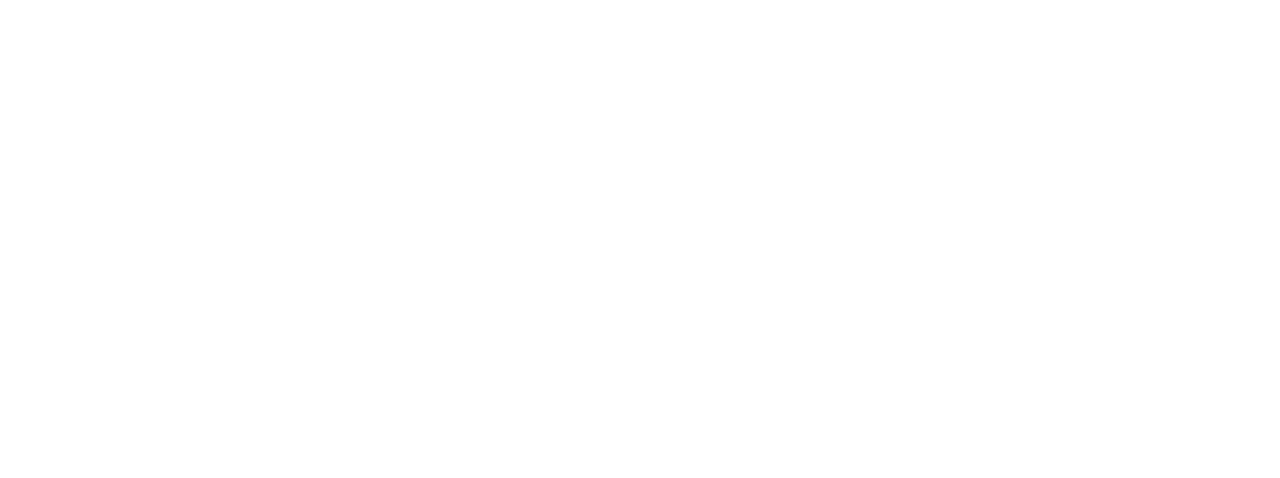
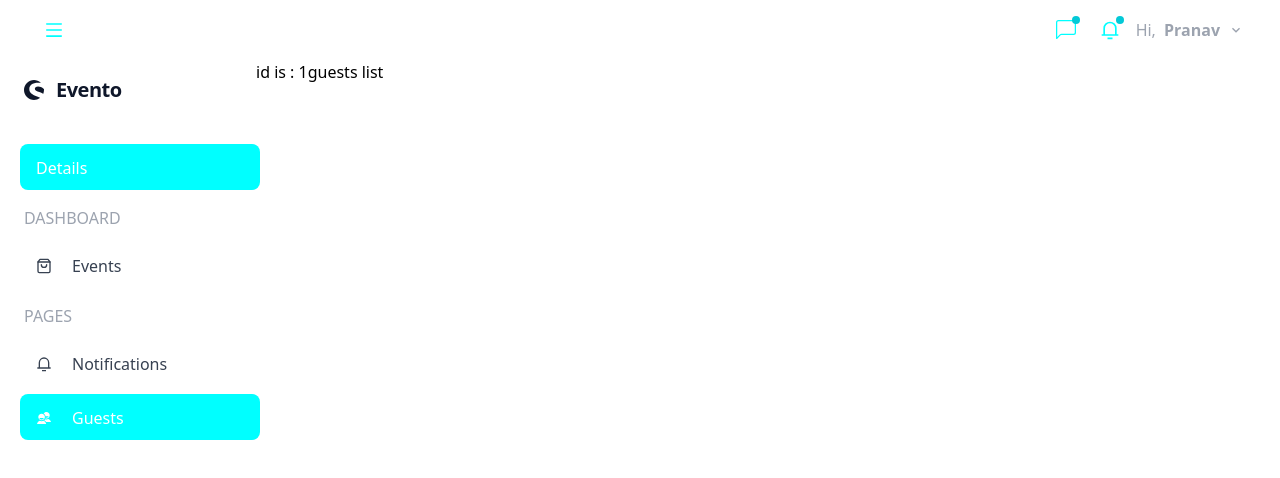
Before and after one commit to Pratik772846/EventWizard-frontend, a React (Vite) app: page /dash/1/guests in a window 1280 px wide. Before the commit this address had no page. Shown: the top 478 px of the page. Built offline with nearby package versions, Linux system fonts and the light colour scheme; sample sign-in values are in the browser's storage.

Commit message:
create event done and nested routing done on dashboard

```diff
--- a/src/App.jsx
+++ b/src/App.jsx
@@ -13,6 +13,9 @@ import EventCreation from "./components/Home/components/EventCreation.jsx";
 import Services from "./components/LandingPage/Services.jsx";
 import Contact from "./components/LandingPage/Contact.jsx";
 import Dash from "./components/Dashboard/Dashboard.jsx";
+import Details from "./components/Dashboard/components/Details.jsx";
+import Guests from "./components/Dashboard/components/Guests.jsx";
+
 function App() {
   return (
     <>
@@ -65,11 +68,24 @@ function App() {
           </ProtectedUserRoute>
           }/>
 
-        <Route path="/dash" element={
-          <ProtectedUserRoute>
-            <Dash/>
-          </ProtectedUserRoute>
-          }/>
+        <Route path="/dash/:id" element={<Dash/>}>
+            <Route index element={
+              <ProtectedUserRoute>
+                <Details/>
+              </ProtectedUserRoute>
+            } />
+            <Route
+              path="guests"
+              element={<ProtectedUserRoute>
+                <Guests/>
+              </ProtectedUserRoute>}
+            />
+        </Route>
+
+
+          {/* If none of the above routes are matched, show 404 */}
+          <Route path="*" element={<h1>404 Not Found</h1>} />
+
 
         </Routes>
     </>
--- a/src/components/Dashboard/Dashboard.jsx
+++ b/src/components/Dashboard/Dashboard.jsx
@@ -1,4 +1,5 @@
 import React from 'react';
+import {Outlet} from "react-router-dom";
 import Navbar from './components/Navbar';
 import Sidebar from './components/Sidebar';
 
@@ -19,7 +20,14 @@ const App = () => {
   return (
     <>
       <Navbar currentColor={currentColor} screenSize={screenSize} activeMenu={activeMenu} setActiveMenu={setActiveMenu} />
-      <Sidebar activeMenu={activeMenu} setActiveMenu={setActiveMenu} currentColor={currentColor} screenSize={screenSize} />
+      <div className='w-full flex flex-row'>
+        <div className='w-1/5'>
+          <Sidebar activeMenu={activeMenu} setActiveMenu={setActiveMenu} currentColor={currentColor} screenSize={screenSize} />
+        </div>
+        <div className='w-4/5'>
+          <Outlet/>
+        </div>
+      </div>
     </>
   );
 };
--- /dev/null
+++ b/src/components/Dashboard/components/Details.jsx
@@ -0,0 +1,11 @@
+import { useParams } from "react-router-dom";
+const Details = () =>{
+    const id = useParams();
+    console.log(id);
+    return(
+        <>details
+        {`  id is : ${id.id}`}</>
+    )
+}
+
+export default Details;
--- /dev/null
+++ b/src/components/Dashboard/components/Guests.jsx
@@ -0,0 +1,12 @@
+import { useParams } from "react-router-dom"
+const Guests = ()=>{
+    const {id} = useParams();
+    return(
+        <>
+        {`id is : ${id}`}
+        guests list
+        </>
+    )
+}
+
+export default Guests;
--- a/src/components/Dashboard/components/Sidebar.jsx
+++ b/src/components/Dashboard/components/Sidebar.jsx
@@ -1,5 +1,5 @@
-import React from 'react';
-import { Link, NavLink } from 'react-router-dom';
+// import React from 'react';
+import { Link, NavLink,useParams } from 'react-router-dom';
 import { SiShopware } from 'react-icons/si';
 import { MdOutlineCancel } from 'react-icons/md';
 import { FiShoppingBag } from 'react-icons/fi';
@@ -7,6 +7,8 @@ import { RiNotification3Line } from 'react-icons/ri';
 import { IoMdContacts } from 'react-icons/io';
 
 const Sidebar = ({ activeMenu, setActiveMenu, currentColor, screenSize }) => {
+
+  const {id} = useParams();
   const links = [
     {
       title: 'Dashboard',
@@ -53,7 +55,7 @@ const Sidebar = ({ activeMenu, setActiveMenu, currentColor, screenSize }) => {
           <>
             <div className="flex items-center justify-between">
               <Link
-                to="/"
+                to="/home"
                 onClick={handleCloseSidebar}
                 className="flex items-center gap-3 mt-4 ml-3 text-xl font-extrabold tracking-tight dark:text-white text-slate-900"
               >
@@ -70,6 +72,20 @@ const Sidebar = ({ activeMenu, setActiveMenu, currentColor, screenSize }) => {
               </button>
             </div>
             <div className="mt-10">
+              <div>
+                <NavLink
+                      to={`/dash/${id}`}
+                      onClick={handleCloseSidebar}
+                      style={({ isActive }) => ({
+                        backgroundColor: isActive ? currentColor : '',
+                      })}
+                      className={({ isActive }) =>
+                        isActive ? activeLink : normalLink
+                      }
+                >
+                    <span className="capitalize">Details</span>
+                </NavLink>
+              </div>
               {links.map((item) => (
                 <div key={item.title}>
                   <p className="m-3 mt-4 text-gray-400 uppercase">
@@ -77,7 +93,7 @@ const Sidebar = ({ activeMenu, setActiveMenu, currentColor, screenSize }) => {
                   </p>
                   {item.links.map((link) => (
                     <NavLink
-                      to={`/${link.name}`}
+                      to={`/dash/${id}/${link.name}`}
                       key={`/${link.name}`}
                       onClick={handleCloseSidebar}
                       style={({ isActive }) => ({
--- a/src/components/Home/components/CreateEvent.jsx
+++ b/src/components/Home/components/CreateEvent.jsx
@@ -1,4 +1,4 @@
-import React from 'react';
+// import React from 'react';
 import { Link } from 'react-router-dom';
 
 const CreateEvent = () => {
--- a/src/components/Home/components/EventCreation.jsx
+++ b/src/components/Home/components/EventCreation.jsx
@@ -1,60 +1,64 @@
 import React, { useState, useRef, useEffect } from 'react';
 import { toast } from 'react-toastify';
 import axios from 'axios';
+import Refresh from '../../../hooks/useRefreshtoken.jsx';
 
 const EventCreation = () => {
-  const [nameValue, setNameValue] = useState('');
-  const [venueValue, setVenueValue] = useState('');
-  const [dateValue, setDateValue] = useState('');
-  const [budgetValue, setBudgetValue] = useState('');
-  const [descriptionValue, setDescriptionValue] = useState('');
+  const [nameValue, setNameValue] = useState('Party');
+  const [venueValue, setVenueValue] = useState('jabalpur');
+  const [dateValue, setDateValue] = useState('12-06-2003');
+  const [budgetValue, setBudgetValue] = useState('1000');
+  const [descriptionValue, setDescriptionValue] = useState('birthday party');
   const [isPrivateValue, setIsPrivateValue] = useState(false);
   const [isAdminValue, setIsAdminValue] = useState(true);
-  const [adminEmailValue, setAdminEmailValue] = useState('');
+  const [adminEmailValue, setAdminEmailValue] = useState('647a3c87a9e3a1cbbfdde8d9');
 
   const nameInputRef = useRef(null);
 
-  useEffect(() => {
-    nameInputRef.current.focus();
-  }, []);
-
-  // const handleCreate = async () => {
-  //   if (!nameValue || !venueValue || !dateValue || !budgetValue || !descriptionValue || !adminEmailValue) {
-  //     toast.error('Please fill in all required fields');
-  //     return;
-  //   }
-
-  //   try {
-  //     const response = await axios.post('https://eventwizard-backend.onrender.com/events/create', {
-  //       name: nameValue,
-  //       venue: venueValue,
-  //       date: dateValue,
-  //       budget: budgetValue,
-  //       description: descriptionValue,
-  //       isPrivate: isPrivateValue,
-  //       isAdmin: isAdminValue,
-  //       adminEmail: adminEmailValue
-  //     },
-  //     {
-  //       headers: {
-  //         Authorization: 'Bearer YOUR_AUTH_TOKEN' // Replace with your actual authentication token
-  //       }
-  //     });
-
-  //     const eventData = response.data;
+  const handleCreate = async () => {
+    if (!nameValue || !venueValue || !dateValue || !budgetValue || !descriptionValue || !adminEmailValue) {
+      toast.error('Please fill in all required fields');
+      return;
+    }
 
 
-  //     const event = new Event(eventData);
-  //     const savedEvent = await event.save();
 
-  //     console.log(savedEvent);
-  //     console.log(response);
-  //     toast.success('Event created successfully');
-  //   } catch (error) {
-  //     console.error(error);
-  //     toast.error('Failed to create event');
-  //   }
-  // };
+    try {
+
+      const accessToken= await Refresh();
+      console.log(accessToken);
+
+      const response = await axios.post(
+        'http://localhost:3000/events/create',
+        {
+          name: nameValue,
+          venue: venueValue,
+          date: dateValue,
+          budget: budgetValue,
+          description: descriptionValue,
+          isPrivate: isPrivateValue,
+          isAdmin: isAdminValue,
+          adminId: adminEmailValue
+        },
+        {
+          headers: {
+            Authorization: `Bearer ${accessToken}`
+          }
+        }
+      );
+
+      const eventData = response.data;
+
+
+
+      console.log(eventData);
+      // console.log(response);
+      toast.success('Event created successfully');
+    } catch (error) {
+      console.error(error);
+      toast.error('Failed to create event');
+    }
+  };
 
   return (
     <div className="flex items-center justify-center h-screen bg-color6">
@@ -79,7 +83,6 @@ const EventCreation = () => {
               type="text"
               value={venueValue}
               onChange={(e) => setVenueValue(e.target.value)}
-
               className="w-full p-2 mt-1 border border-gray-300"
             />
           </label>
```
